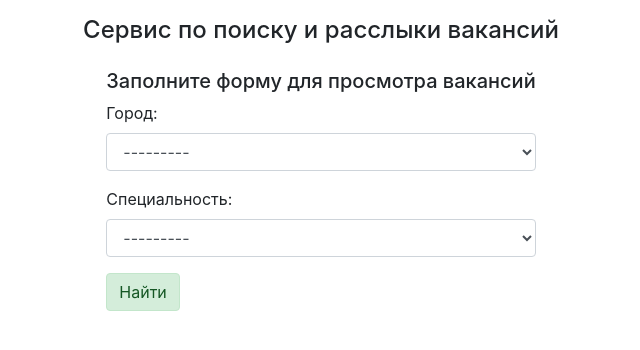
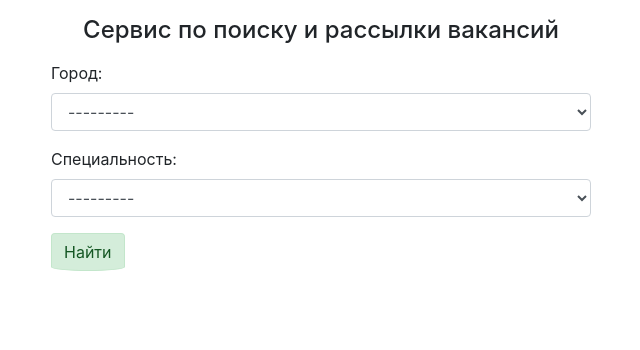
Before and after one commit to int0matar/vacancy-search-service, a Django app: page / in a window 1280 px wide. Shown: the part 56-406 px from the top of the page, without its empty margins (319-959 px from the left). Run offline with Django 3.2, Linux system fonts and the light colour scheme; tables that the repository leaves empty hold one stand-in row (values such as "Sample post"); some libraries are stand-ins or nearby versions.

Commit message:
feat: update the pages design

```diff
--- a/scraping/templates/scraping/home.html
+++ b/scraping/templates/scraping/home.html
@@ -1,21 +1,20 @@
 {% extends "base.html" %}
 
 
-{% block title %}Home{% endblock %}
+{% block title %}CatchWork{% endblock %}
 
 {% block content %}
   <div class="row">
     <div class="col-center mx-auto">
-      <h4 class="text-center my-3">Сервис по поиску и расслыки вакансий</h4>
+      <h4 class="text-center my-3">Сервис по поиску и рассылки вакансий</h4>
     </div>
   </div>
 
   <div class="row">
-    <div class="col-center mx-auto">
-      <h5 class="my-2">Заполните форму для просмотра вакансий</h5>
+    <div class="col-md-6 mx-auto">
       <form method="GET" action="{% url 'list' %}">
         <div class="form-group">{{ form.as_p }}</div>
-        <button type="submit" class="btn alert-success">Найти</button>
+        <button type="submit" class="btn alert-success" style="border-radius: 10px 10px 90px 90px / 10px 10px 10px 10px;">Найти</button>
       </form>
     </div>
   </div>
--- a/scraping/templates/scraping/list.html
+++ b/scraping/templates/scraping/list.html
@@ -8,8 +8,8 @@
     <div class="row my-3">
       <div class="col-md-8 mx-auto">
         <div class="card">
-          <div class="card-header">
-            <a href="{{ vacancy.url }}">{{ vacancy.title }}</a>
+          <div class="card-header alert-success">
+            <a class="alert-link" href="{{ vacancy.url }}">{{ vacancy.title }}</a>
           </div>
 
           <div class="card-body">
```
Also changed, not shown: scraping/templates/scraping/_pagination.html (+4 -4 lines).
